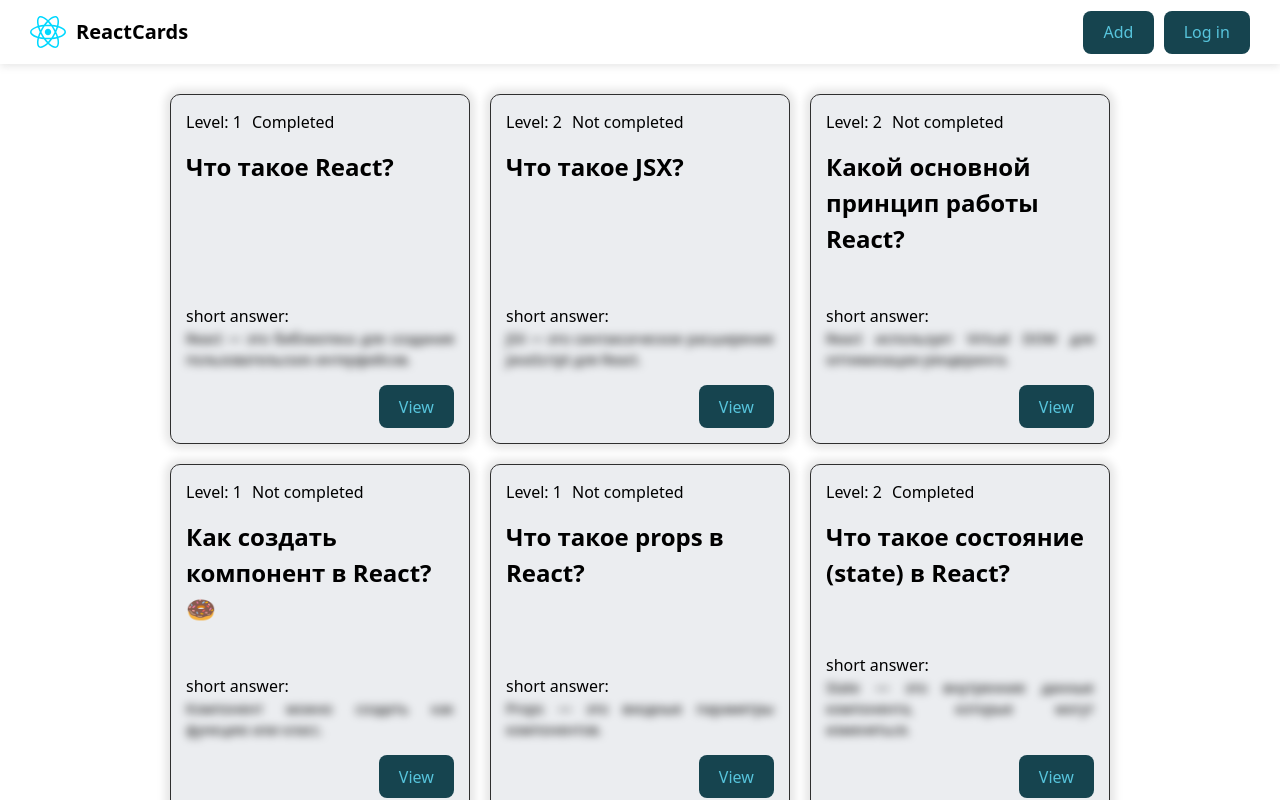
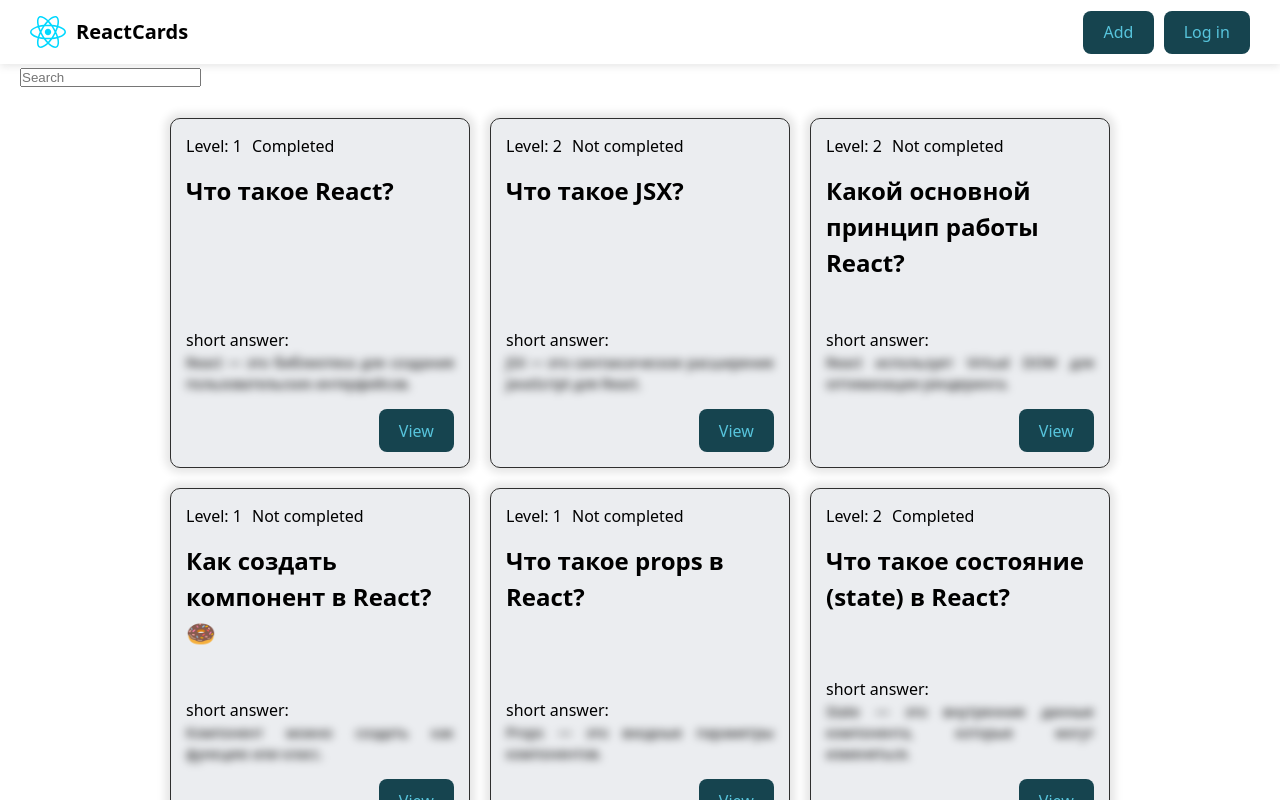
Before and after one commit to AliaksandrBykouski/ReactCards, a React (Vite) app: page / in a window 1280 px wide. Built offline with nearby package versions, Linux system fonts and the light colour scheme; data requests are answered from the project's data file.

Commit message:
add memo, input

```diff
--- a/src/components/MainLayout/MainLayout.jsx
+++ b/src/components/MainLayout/MainLayout.jsx
@@ -1,4 +1,3 @@
-import React from "react";
 import classes from "./MainLayout.module.scss";
 import { Outlet } from "react-router-dom";
 import Header from "../Header/index.jsx";
@@ -9,7 +8,7 @@
     <div className={classes["main-layout"]}>
       <Header />
       <div className={classes["main-wrapper"]}>
-        <main className={classes["main"]}>
+        <main className={classes.main}>
           <Outlet />
         </main>
         <Footer />
--- a/src/components/QuestionCardList/QuestionCardList.jsx
+++ b/src/components/QuestionCardList/QuestionCardList.jsx
@@ -1,7 +1,8 @@
 import classes from "./QuestionCardList.module.scss";
 import QuestionCard from "../QuestionCard";
+import { memo } from "react";
 
-const QuestionCardList = ({ cards }) => {
+const QuestionCardList = memo(({ cards }) => {
   return (
     <div className={classes["question-card-list"]}>
       {cards.map((card, index) => {
@@ -9,6 +10,6 @@
       })}
     </div>
   );
-};
+});
 
 export default QuestionCardList;
--- a/src/pages/HomePage/HomePage.jsx
+++ b/src/pages/HomePage/HomePage.jsx
@@ -7,6 +7,7 @@
 
 const HomePage = () => {
   const [questions, setQuestions, error] = useState([]);
+  const [searchValue, setSearchValue] = useState("");
 
   const [getQuestions, isLoading] = useFetch(async (url) => {
     const response = await fetch(`${API_URL}/${url}`);
@@ -19,8 +20,17 @@
     getQuestions("react");
   }, []);
 
+  const onSearchChangeHandler = (e) => {
+    setSearchValue(e.target.value);
+  };
   return (
     <div className={classes["home-page"]}>
+      <input
+        type="text"
+        placeholder="Search"
+        value={searchValue}
+        onChange={onSearchChangeHandler}
+      />
       {isLoading && <Loader />}
       {error && <div>{error}</div>}
       <QuestionCardList cards={questions} />
```
